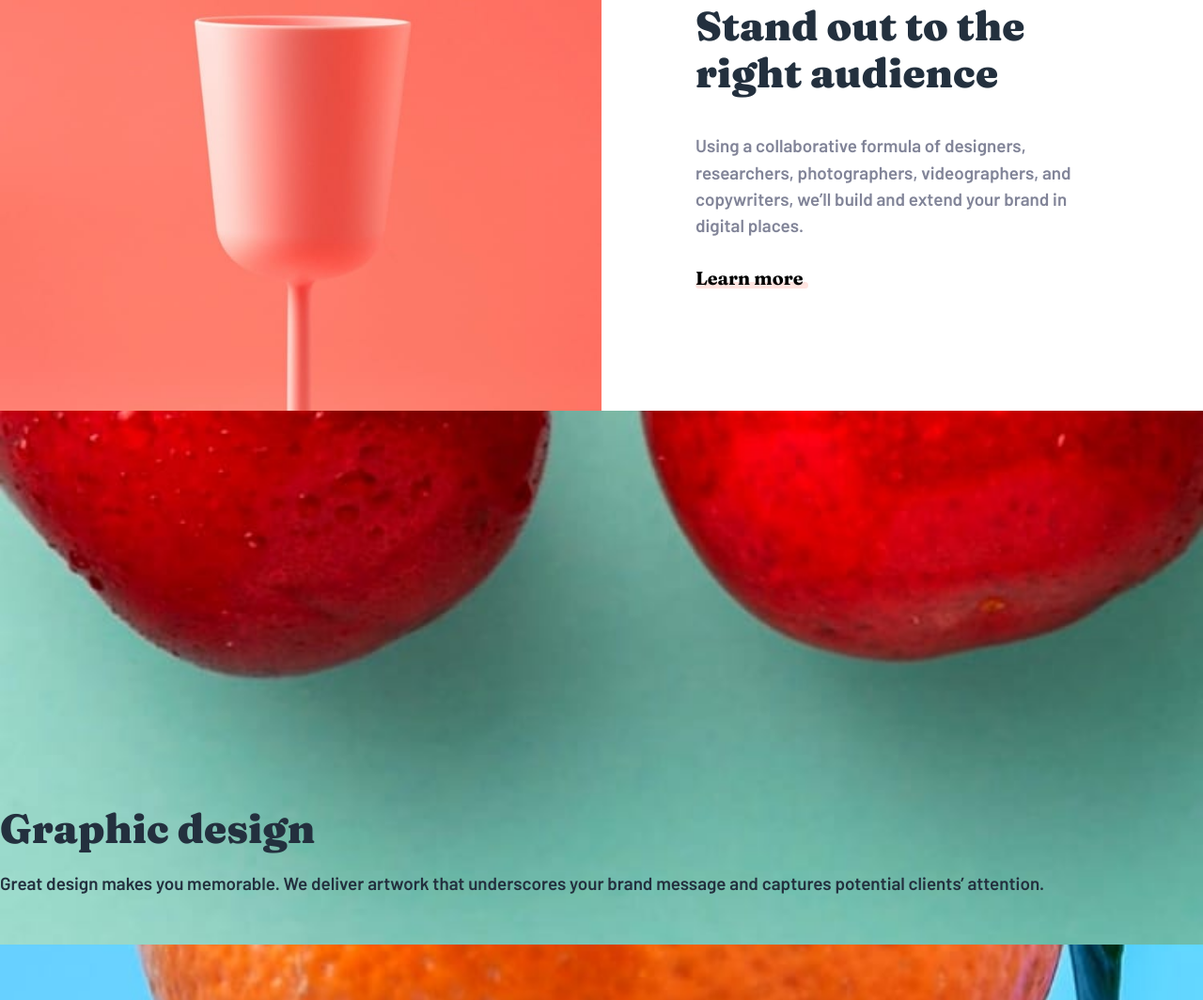
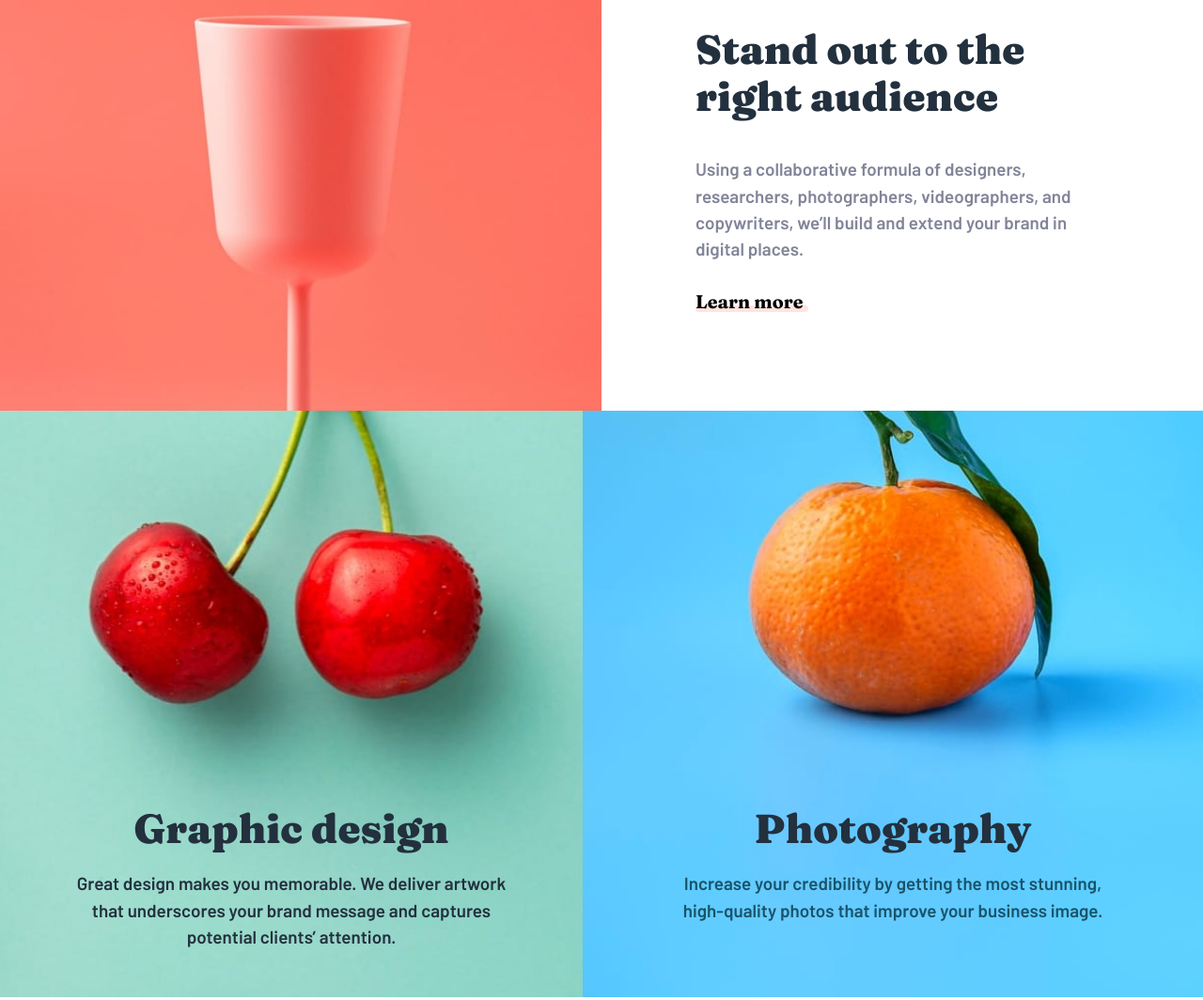
Before and after one commit to jhonnytesban/sunnyside-agency, a plain HTML site: page index.html in a window 1280 px wide. Shown: the part 1296-2360 px from the top of the page at 94% size. Drawn offline with Linux system fonts and the light colour scheme.

Commit message:
diseño desktop - secciones completas

```diff
--- a/index.html
+++ b/index.html
@@ -53,6 +53,7 @@
         <a href="#" class="article__link rose">Learn more</a>
       </div>
     </article>
+    <div class="container-article">
       <article class="article-2">
         <h2 class="article__subtitle">Graphic design</h2>
         <p class="article__text">Great design makes you memorable. We deliver artwork that underscores your brand message and captures potential clients’ attention.</p>
@@ -61,8 +62,10 @@
         <h2 class="article__subtitle">Photography</h2>
         <p class="article__text">Increase your credibility by getting the most stunning, high-quality photos that improve your business image.</p>
       </article>
+    </div>
     <section class="section">
       <h2 class="section__subtitle">Client testimonials</h2>
+      <div class="container-section">
         <article class="section-article">
           <img class="client__img" src="./images/image-emily.jpg" alt="Foto de Emily R.">
           <p class="client__text">We put our trust in Sunnyside and they delivered,making sure our needs were met and deadlines were always hit.</p>
@@ -81,6 +84,7 @@
           <p class="client__name">Jennie F.</p>
           <p class="client__job">Business Owner</p>
         </article>
+      </div>
     </section>
     <div class="container-img">
         <img class="img" src="./images/mobile/image-gallery-milkbottles.jpg" alt="Varios botes de leches">
--- a/styles.css
+++ b/styles.css
@@ -349,5 +349,38 @@ body {
   }
   .article__link{
     text-align: left;
+    margin-bottom: 0;
+  }
+  .container-article{
+    display: flex;
+  }
+  .article-2{
+    background-image: url(./images/desktop/image-graphic-design.jpg);
+    width: 50%;
+    padding-left: 80px;
+    padding-right: 80px;
+  }
+  .article-3{
+    background-image: url(./images/desktop/image-photography.jpg);
+    width: 50%;
+    margin-bottom: 0;
+    padding-left: 100px;
+    padding-right: 100px;
+  }
+  .article-2 .article__subtitle{
+    text-align: center;
+  }
+  .article-2 .article__text{
+    text-align: center;
+  }
+  .article-3 .article__subtitle{
+    text-align: center;
+  }
+  .article-3 .article__text{
+    text-align: center;
+  }
+
+  .container-section{
+    display: flex;
   }
 }
```
Lines whose indentation alone changed are shown as unchanged.
